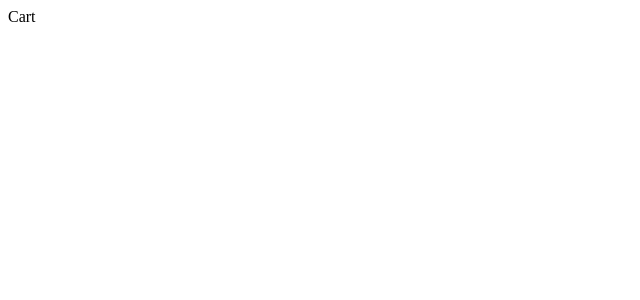
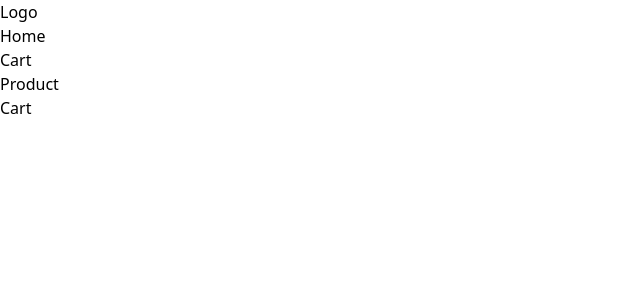
Before and after one commit to chiefEbube/chigi-shop, a Nuxt app: page /cart in a window 1280 px wide. Shown: the top 300 px of the page, without its empty margins (0-640 px from the left). Built offline with nearby package versions, Linux system fonts and the light colour scheme.

Commit message:
major setup, installed pinia, tailwind css

```diff
--- /dev/null
+++ b/assets/css/tailwind.css
@@ -0,0 +1,9 @@
+@tailwind base;
+@tailwind components;
+@tailwind utilities;
+
+@layer components {
+    .btn {
+        @apply bg-[#2A54C7] px-6 py-3 rounded-xl text-[#fff] font-semibold
+    }
+}
--- /dev/null
+++ b/layouts/default.vue
@@ -0,0 +1,25 @@
+<template>
+    <div>
+        <header>
+            <nav>
+                <NuxtLink to="/">Logo</NuxtLink>
+                <ul>
+                    <li><NuxtLink to="/">Home</NuxtLink></li>
+                    <li><NuxtLink to="/cart">Cart</NuxtLink></li>
+                    <li><NuxtLink to="/products">Product</NuxtLink></li>
+                </ul>
+            </nav>
+        </header>
+
+        <div>
+            <slot/>
+        </div>
+    </div>
+</template>
+
+<script>
+</script>
+
+<style scoped>
+
+</style>
--- a/nuxt.config.ts
+++ b/nuxt.config.ts
@@ -1,5 +1,6 @@
 // https://nuxt.com/docs/api/configuration/nuxt-config
 export default defineNuxtConfig({
-  compatibilityDate: '2024-04-03',
-  devtools: { enabled: true }
-})
+  compatibilityDate: "2024-04-03",
+  devtools: { enabled: true },
+  modules: ["@nuxtjs/tailwindcss", "@pinia/nuxt"],
+});
--- a/pages/index.vue
+++ b/pages/index.vue
@@ -1,13 +1,16 @@
 <template>
     <div>
-        App
+        <button class="btn">Shop Now</button>
+        <div class="grid md:grid-cols-3 gap-5">
+            <div v-for="product in products">
+                <NuxtLink :to="`/products/${product.id}`">{{ product.title }}</NuxtLink>
+            </div>
+        </div>
     </div>
 </template>
 
-<script>
+<script lang="ts" setup>
+import type { Product } from '~/types/product';
 
+const { data: products } = await useFetch<Product[]>('https://fakestoreapi.com/products')
 </script>
-
-<style scoped>
-
-</style>
--- a/pages/products/[id].vue
+++ b/pages/products/[id].vue
@@ -1,13 +1,16 @@
 <template>
     <div>
-        Products ID
+       <p>{{ product?.title }}</p>
+       <small>{{ product?.description }}</small>
     </div>
 </template>
 
-<script>
+<script lang="ts" setup>
+import type { Product } from '~/types/product';
 
+const { id } = useRoute().params
+const uri = `https://fakestoreapi.com/products/${id}`
+const {data: product} = await useFetch<Product>(uri)
 </script>
 
-<style scoped>
-
-</style>
+<style scoped></style>
--- /dev/null
+++ b/stores/cart.ts
@@ -0,0 +1,21 @@
+import { defineStore } from 'pinia';
+import type { Product } from '~/types/product';
+
+export const useCartStore = defineStore('cart', {
+  state: () => ({
+    items: [] as Product[],
+  }),
+  getters: {
+    itemCount: (state) => state.items.length,
+    totalPrice: (state) =>
+      state.items.reduce((total, item) => total + item.price, 0),
+  },
+  actions: {
+    addToCart(product: Product) {
+      this.items.push(product);
+    },
+    removeFromCart(productId: number) {
+      this.items = this.items.filter(item => item.id !== productId);
+    },
+  },
+});
--- /dev/null
+++ b/tailwind.config.js
@@ -0,0 +1,8 @@
+/** @type {import('tailwindcss').Config} */
+export default {
+  content: [],
+  theme: {
+    extend: {},
+  },
+  plugins: [],
+}
--- /dev/null
+++ b/types/product.ts
@@ -0,0 +1,12 @@
+export interface Product {
+  id: number;
+  title: string;
+  price: number;
+  description: string;
+  category: string;
+  image: string;
+  rating: {
+    rate: number;
+    count: number;
+  };
+}
```
Also changed, not shown: package.json (+8 -0 lines), 1 other file (tests, documents, lock files or other folders).
